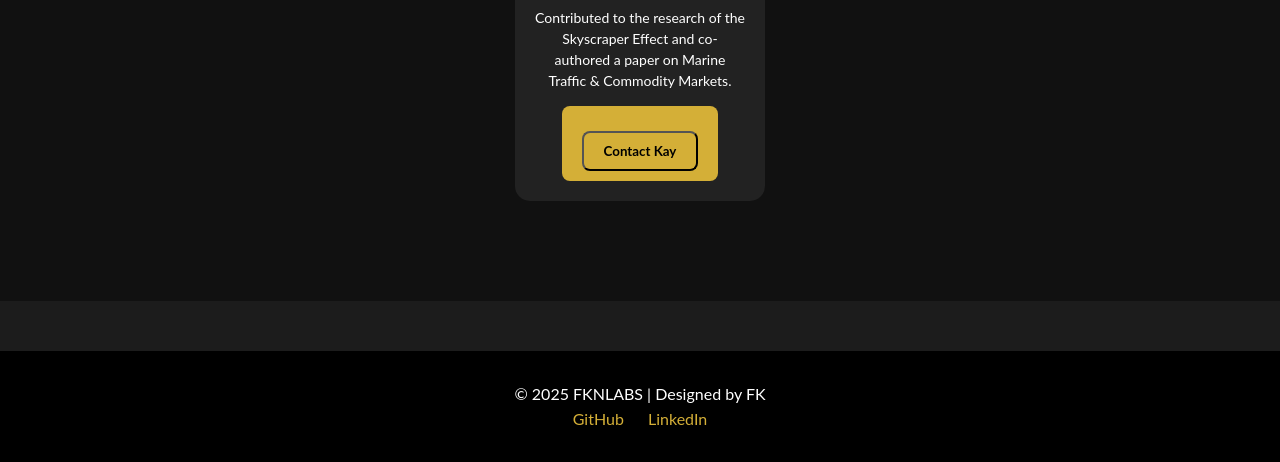
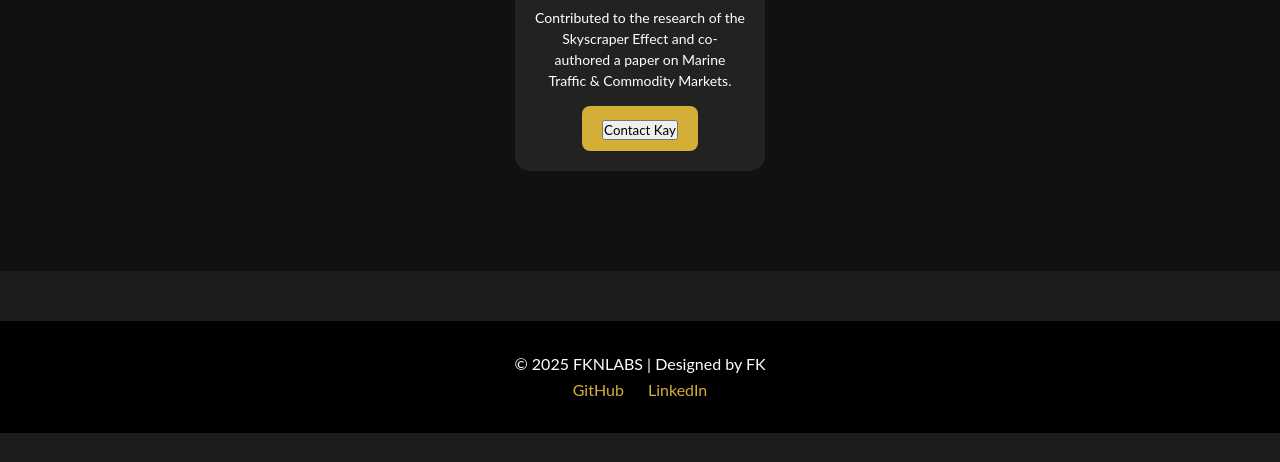
Before and after one commit to franciskamande-ai/FKNLABS, a plain HTML site: page index.html in a window 1280 px wide. Shown: the part 3588-4050 px from the top of the page. After the commit the page ends 4021 px from the top, so only its background shows below. Drawn offline with Linux system fonts and the light colour scheme.

Commit message:
Update index.html

```diff
--- a/index.html
+++ b/index.html
@@ -243,7 +243,7 @@ footer .social a {margin:0 10px;color:#D4AF37;}
       <h3>Kay Ojay Omondi</h3>
       <p>Contributed to the research of the Skyscraper Effect and co-authored a paper on Marine Traffic & Commodity Markets.</p>
       <a href='https://wa.me/+254707978344?' class='btn-contact' target='_blank'>
-          <button class='btn-contact'>Contact Kay</button></a>
+          <button>Contact Kay</button></a>
     </div>
 
     <!-- Add more collaborators as needed -->
```
